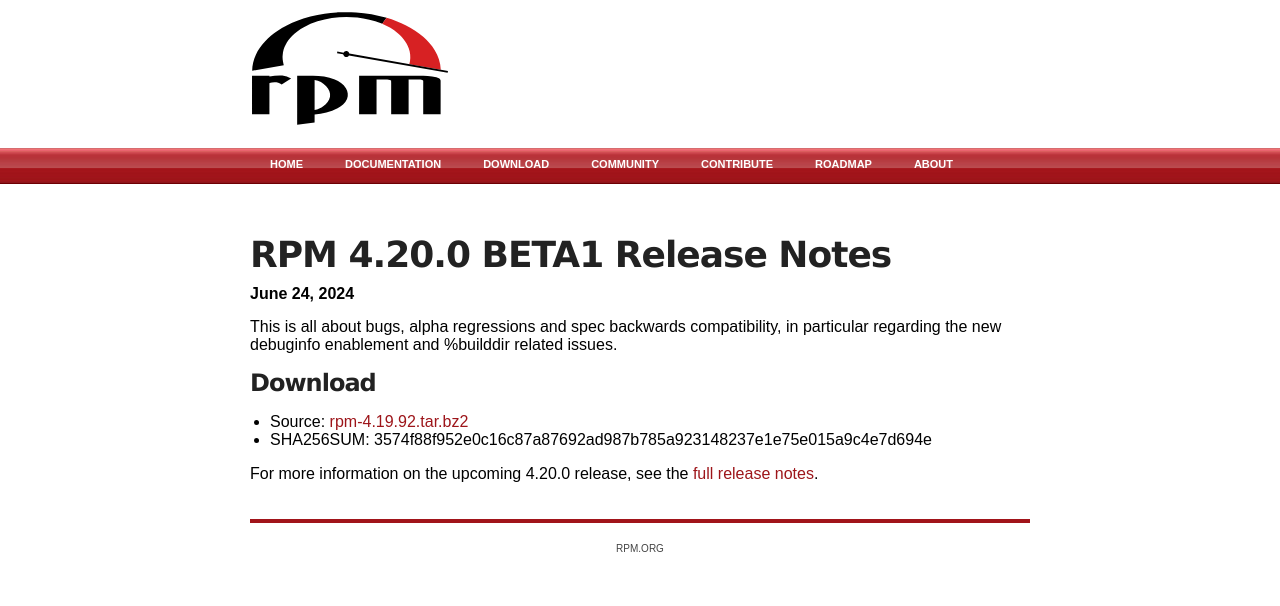
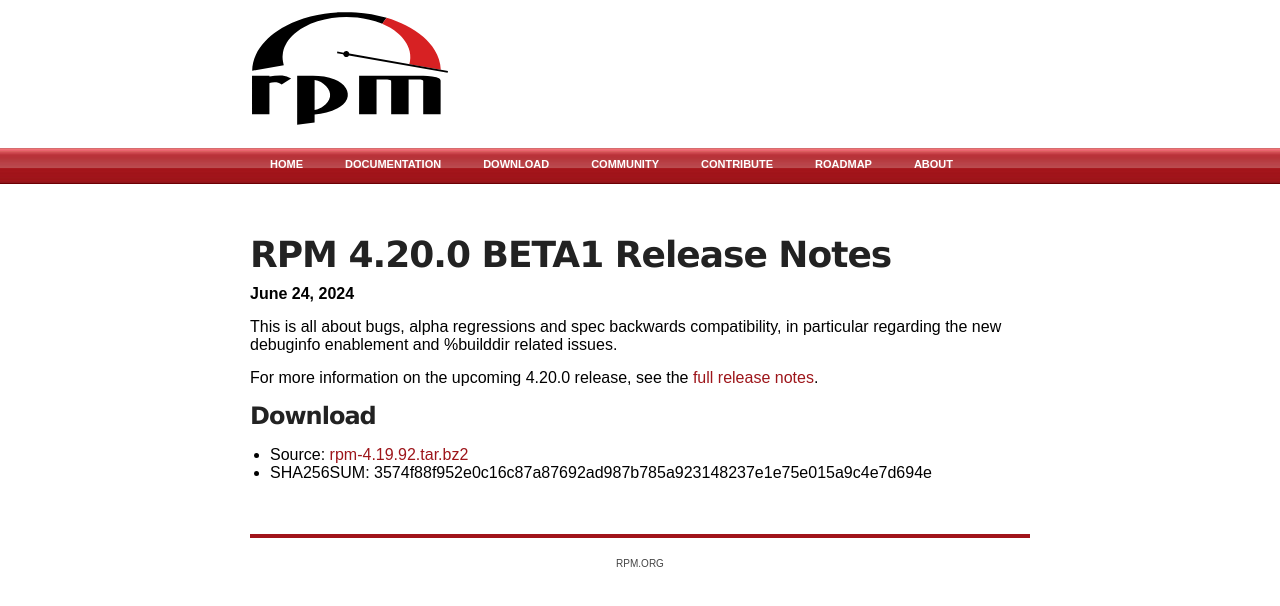
Before and after one commit to rpm-software-management/rpm-web, a Jekyll site: the page built from _releases/4.19.92.md, in a window 1280 px wide. Shown: the top 606 px of the page. Built offline with Jekyll 4.4.1, drawn with Linux system fonts in a browser that asks for light colours; part of the change alters nothing that is shown.

```diff
--- a/_layouts/release.html
+++ b/_layouts/release.html
@@ -19,6 +19,10 @@ layout: default
 
 {% if page.summary %}
     <p>{{ page.summary }}.</p>
+{% endif %}
+{% if page.snapshot %}
+    <p>For more information on the upcoming {{ page.version }} release, see the
+    <a href="{{ page.version }}">full release notes</a>.</p>
 {% endif %}
 
 {% if page.draft %}
@@ -45,8 +49,3 @@ layout: default
 {% endif %}
 {% endif %}
 {{ page.content }}
-
-{% if page.snapshot %}
-    For more information on the upcoming {{ page.version }} release, see the
-    <a href="{{ page.version }}">full release notes</a>.
-{% endif %}
```
